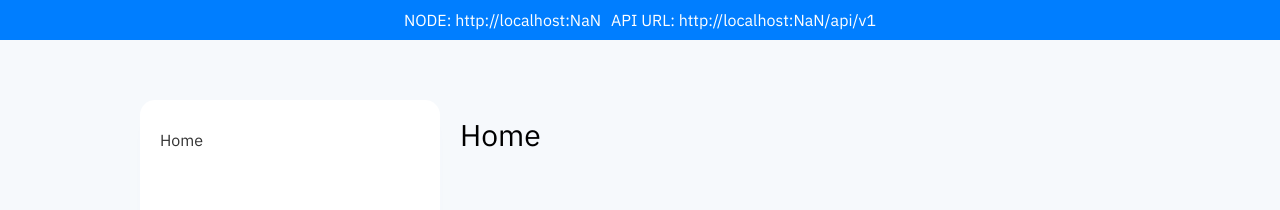
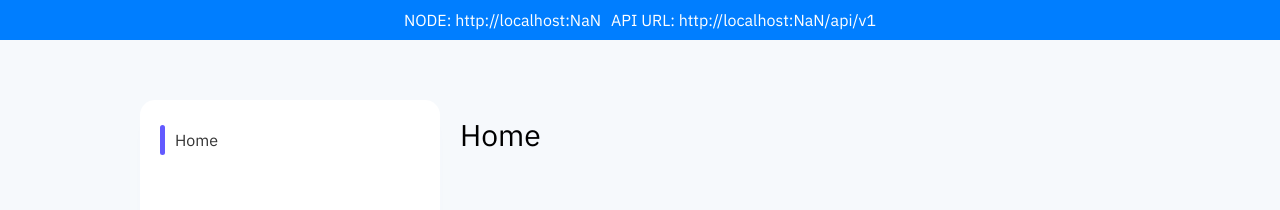
Before and after one commit to ninetales/BCU23D-Lumen-Client, a React (Vite) app: page / in a window 1280 px wide. Shown: the top 210 px of the page. Built offline with nearby package versions, Linux system fonts and the light colour scheme; no server answers.

Commit message:
:lipstick: styling

```diff
--- a/src/assets/styles/components/_nav.scss
+++ b/src/assets/styles/components/_nav.scss
@@ -21,6 +21,27 @@ nav {
             a {
                 text-decoration: none;
                 color: $textColor;
+                position: relative;
+
+                &.active {
+                    padding-left: 15px;
+                }
+
+                &.active::before {
+                    content: "";
+                    display: block;
+                    position: absolute;
+                    left: 0;
+                    top: 0;
+                    bottom: 0;
+                    width: 5px;
+                    height: 100%;
+                    background-color: $primaryColor;
+                    border-radius: 3px;
+                    max-height: 30px;
+                    margin-top: auto;
+                    margin-bottom: auto;
+                }
             }
         }
 
--- a/src/components/NavBar.jsx
+++ b/src/components/NavBar.jsx
@@ -1,6 +1,7 @@
 import React from 'react';
 import TokenHandler from '../utils/TokenHandler';
 import { useNavigate } from 'react-router-dom';
+import { NavLink } from 'react-router-dom';
 
 export const NavBar = () => {
   const navigate = useNavigate();
@@ -8,22 +9,22 @@ export const NavBar = () => {
     <>
       <ul>
         <li>
-          <a href="/">Home</a>
+          <NavLink to="/">Home</NavLink>
         </li>
 
         {TokenHandler.getUserToken() && (
           <>
             <li>
-              <a href="/wallet">Wallet</a>
+              <NavLink to="/wallet">Wallet</NavLink>
             </li>
             <li>
-              <a href="/explorer">Explorer</a>
+              <NavLink to="/explorer">Explorer</NavLink>
             </li>
             <li>
-              <a href="/miner">Miner</a>
+              <NavLink to="/miner">Miner</NavLink>
             </li>
             <li>
-              <a href="/mempool">MemPool</a>
+              <NavLink to="/mempool">MemPool</NavLink>
             </li>
           </>
         )}
@@ -44,14 +45,14 @@ export const NavBar = () => {
         ) : (
           <>
             <li>
-              <a href="/login" className="action-btn">
+              <NavLink to="/login" className="action-btn">
                 Login
-              </a>
+              </NavLink>
             </li>
             <li>
-              <a href="/register" className="action-btn">
+              <NavLink to="/register" className="action-btn">
                 Register
-              </a>
+              </NavLink>
             </li>
           </>
         )}
```
Also changed, not shown: src/assets/styles/style.css, 1 other file (tests, documents, lock files or other folders).
